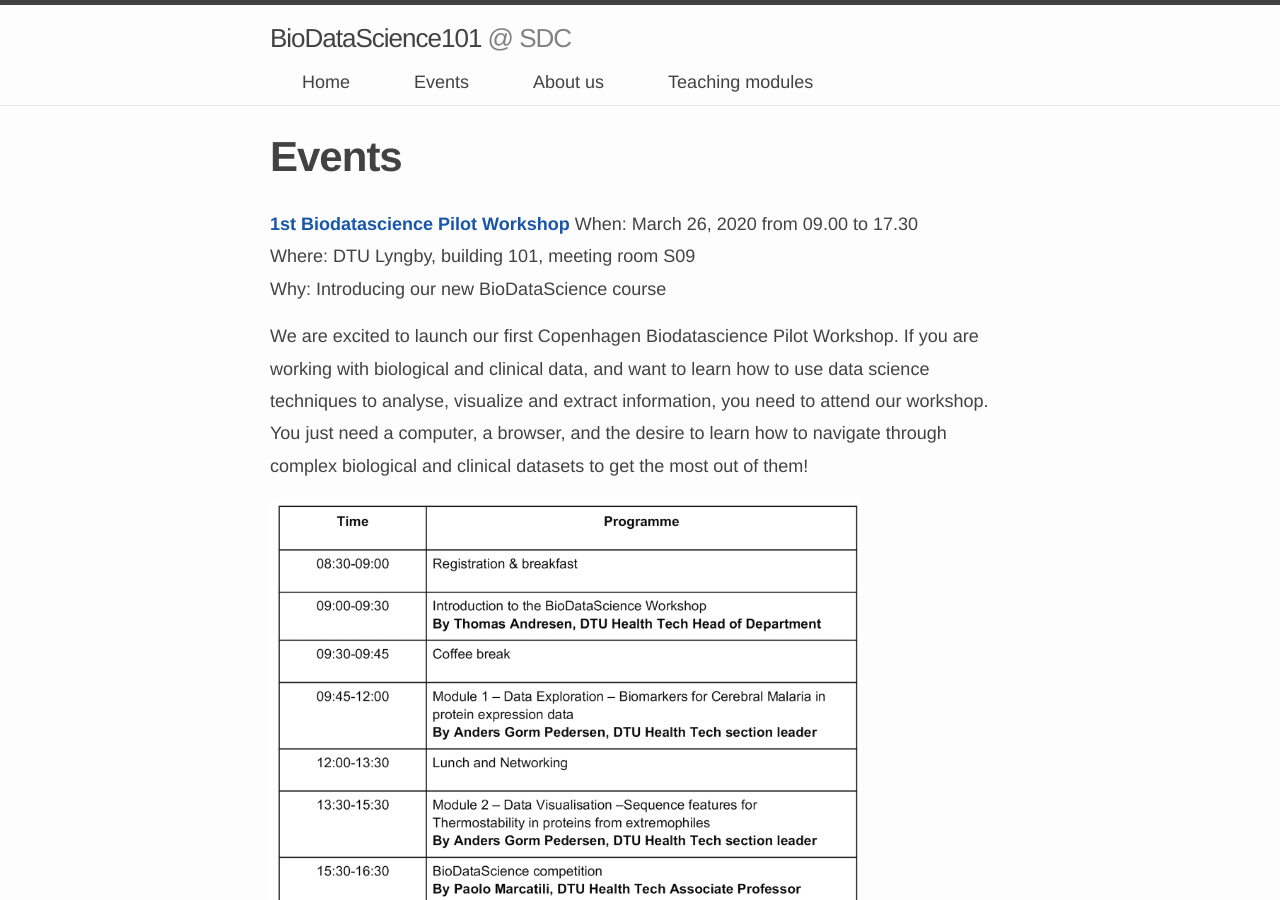
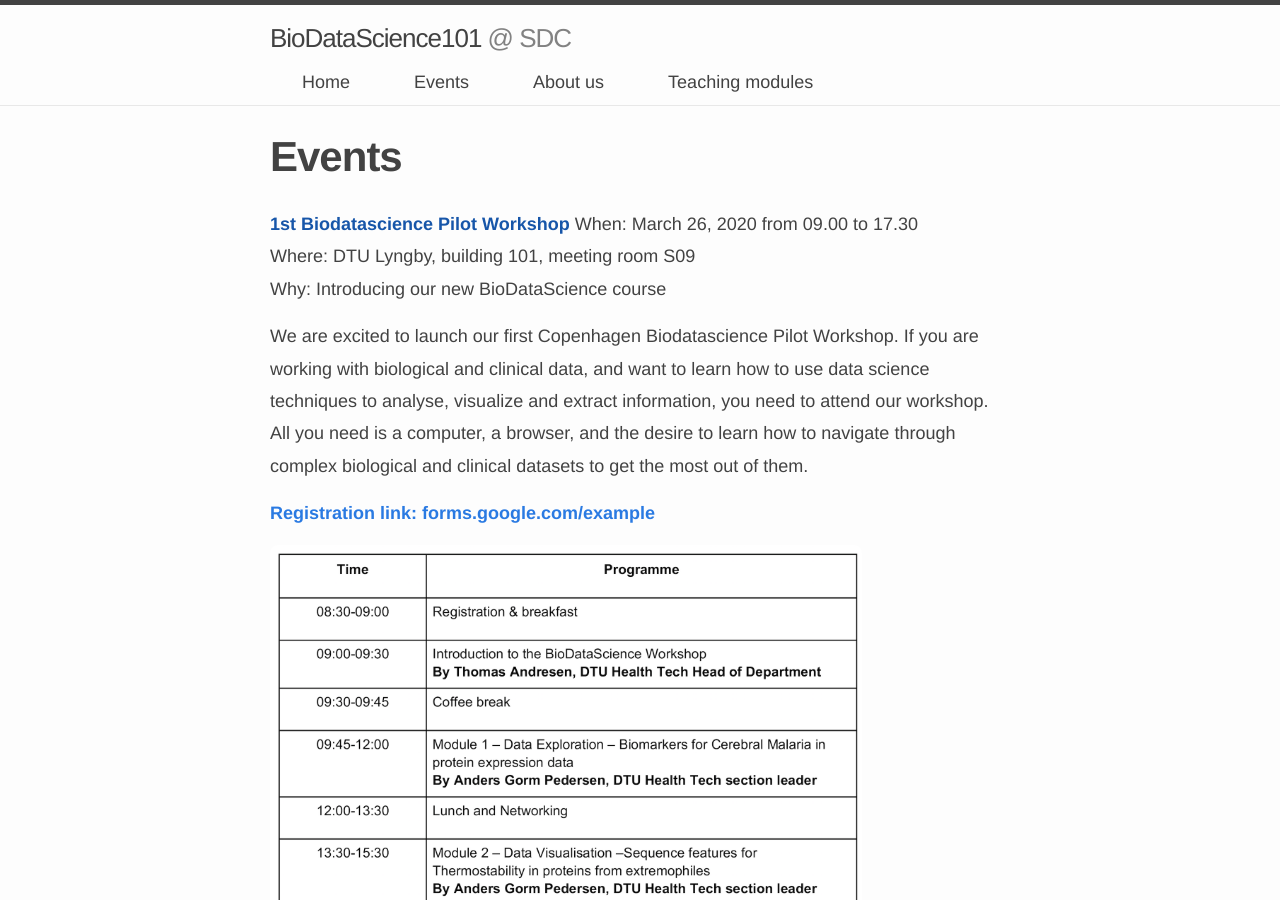
Before and after one commit to biodatascience101/BioDataScience101.github.io, a Jekyll site: the page built from _pages/events/index.md, in a window 1280 px wide and 900 px high. Built offline with Jekyll 4.4.1, drawn with Linux system fonts in a browser that asks for light colours; nearby versions of some CDN libraries.

Commit message:
Update index.md

```diff
--- a/_pages/events/index.md
+++ b/_pages/events/index.md
@@ -2,6 +2,7 @@
 layout: page
 title: Events
 permalink: /events/
+registration_link: forms.google.com/example
 toggle: on
 rank: 2
 ---
@@ -15,7 +16,9 @@ Why: Introducing our new BioDataScience course
 
 We are excited to launch our first Copenhagen Biodatascience Pilot Workshop. If you are working with biological and clinical data, and want to learn how to use data science techniques to analyse, visualize and extract information, you need to attend our workshop.
 <br />
-You just need a computer, a browser, and the desire to learn how to navigate through complex biological and clinical datasets to get the most out of them!
+All you need is a computer, a browser, and the desire to learn how to navigate through complex biological and clinical datasets to get the most out of them.
+
+<b> <a href="{{page.registration_link}}">Registration link: forms.google.com/example </a></b>
 
 <div style="margin-bottom: 50px;">
     <img class="float-center" width="80%"  src="{{ 'schedule3.png' | prepend: site.images_dir | prepend: site.baseurl }}" />
```
